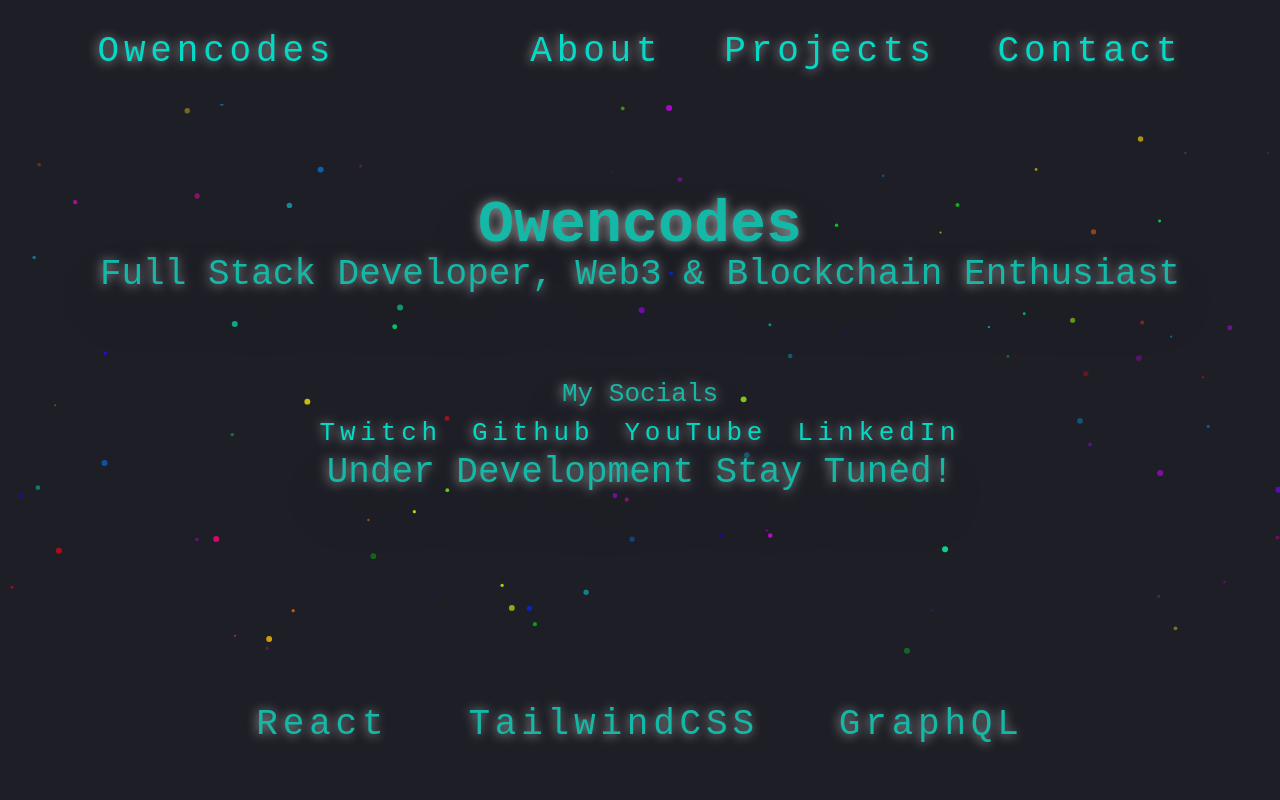
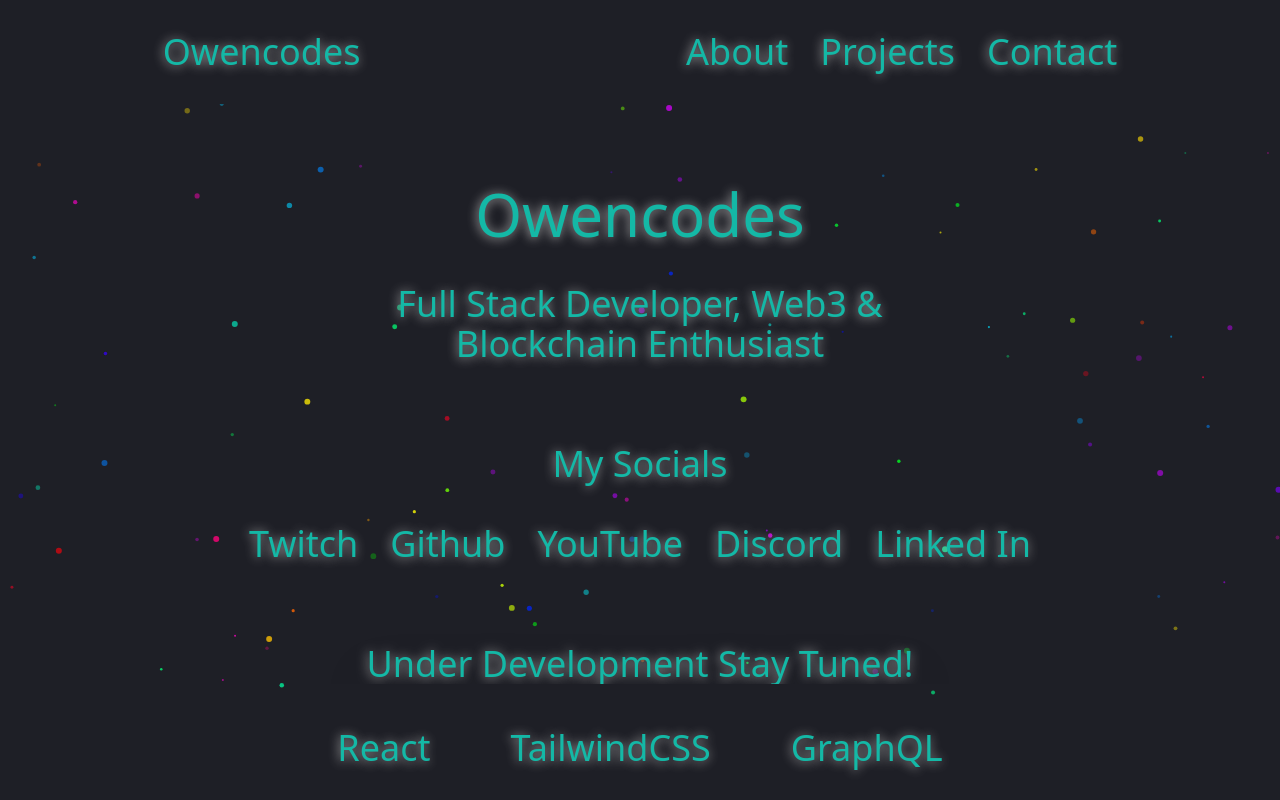
Before and after one commit to owenbcoding/owencodes-app, a React (Create React App) app: page / in a window 1280 px wide. Built offline with nearby package versions, Linux system fonts and the light colour scheme.

Commit message:
changed to tailwind styles

```diff
--- a/src/App.css
+++ /dev/null
@@ -1,50 +0,0 @@
-.App {
-    text-align: center;
-}
-
-.App-logo {
-    height: 40vmin;
-    pointer-events: none;
-}
-
-@media (prefers-reduced-motion: no-preference) {
-    .App-logo {
-        animation: App-logo-spin infinite 20s linear;
-    }
-}
-
-.App-header {
-    min-height: 60vh;
-    display: flex;
-    flex-direction: column;
-    align-items: center;
-    justify-content: center;
-    font-size: calc(10px + 2vmin);
-    color: white;
-}
-
-.App-link {
-    color: #03dac6;
-    text-decoration: none;
-    cursor: pointer;
-}
-
-@keyframes App-logo-spin {
-    from {
-        transform: rotate(0deg);
-    }
-    to {
-        transform: rotate(360deg);
-    }
-}
-
-#tsparticles {
-    position: fixed;
-    height: 100%;
-    width: 100%;
-    margin: 0;
-    padding: 0;
-    left: 0;
-    top: 0;
-    z-index: -1;
-}
--- a/src/App.js
+++ b/src/App.js
@@ -1,65 +1,44 @@
-import React, { useCallback } from "react";
-import Particles from "react-tsparticles";
-import { loadFull } from "tsparticles";
+import React, {useCallback} from 'react'
+import Particles from 'react-tsparticles'
+import {loadFull} from 'tsparticles'
 // import logo from "./logo.svg";
-import "./App.css";
-import Navbar from "./Navbar";
-import Home from "./Home";
-import particlesOptions from "./particles.json";
+import Navbar from './Navbar'
+import Home from './Home'
+import particlesOptions from './particles.json'
 
 function App() {
 	const particlesInit = useCallback((main) => {
-    loadFull(main);
-  }, []);
+		loadFull(main)
+	}, [])
 
 	return (
-    <div className="App overflow-hidden h-full">
+		<div className='text-center overflow-hidden h-full '>
 			<Particles options={particlesOptions} init={particlesInit} />
 			<Navbar />
-      <header className="App-header">
+			<header className='flex flex-col justify-center text-white text-x1'>
 				{/* <img src={logo} className="App-logo" alt="logo"/> */}
-        <h1>Owencodes</h1>
-        <p className="text-4xl drop-shadow-2xl text-teal-500">
-          Full Stack Developer, Web3 & Blockchain Enthusiast
-        </p>
-        <h2 className="drop-shadow-2xl text-teal-500 mt-20">My Socials</h2>
-        <div>
-        <a
-            className="App-link"
-            href="https://www.twitch.tv/owencodes"
-            target="_blank"
-            rel="noopener noreferrer"
-          >
+				<h1 className='text-6xl mt-20 text-teal-500 text-'>Owencodes</h1>
+				<p className='text-4xl text-teal-500 mt-10'>Full Stack Developer, Web3 &</p>
+				<p className='text-4xl text-teal-500'> Blockchain Enthusiast</p>
+				<h2 className='text-4xl text-teal-500 mt-20'>My Socials</h2>
+				<div className='mt-10'>
+					<a className='m-4 text-teal-500 hover:text-gray-500 text-4xl' href='https://www.twitch.tv/owencodes' target='_blank' rel='noopener noreferrer'>
 						Twitch
 					</a>
-          <a
-            className="App-link"
-            href="https://github.com/owenbcoding"
-            target="_blank"
-            rel="noopener noreferrer"
-          >
+					<a className='m-4 text-teal-500 hover:text-gray-500 text-4xl' href='https://github.com/owenbcoding' target='_blank' rel='noopener noreferrer'>
 						Github
 					</a>
 
-          <a
-            className="App-link"
-            href="https://www.linkedin.com/in/eoghan-byrne-97221518a/"
-            target="_blank"
-            rel="noopener noreferrer"
-          >
+					<a className='m-4 text-teal-500 hover:text-gray-500 text-4xl' href='' target='_blank' rel='noopener noreferrer'>
 						YouTube
 					</a>
-          <a
-            className="App-link"
-            href=""
-            target="_blank"
-            rel="noopener noreferrer"
-          >
-            LinkedIn
+					<a className='m-4 text-teal-500 hover:text-gray-500 text-4xl' href='https://discord.gg/XknredJKUJ' target='_blank' rel='noopener noreferrer'>
+						Discord
 					</a>
-          <p className="text-4xl drop-shadow-2xl text-teal-500">
-            Under Development Stay Tuned!
-          </p>
+					<a className='m-4 text-teal-500 hover:text-gray-500 text-4xl' href='https://www.linkedin.com/in/eoghan-byrne-97221518a/' target='_blank' rel='noopener noreferrer'>
+						Linked In
+					</a>
+					<p className='text-4xl drop-shadow-2xl text-teal-500 mt-20'>Under Development Stay Tuned!</p>
 					{/* <p className="text-4xl drop-shadow-2xl text-teal-500">Hosted on
             <a
             className="App-link"
@@ -71,7 +50,7 @@
 			</header>
 			<Home />
 		</div>
-  );
+	)
 }
 
-export default App;
+export default App
--- a/src/Home.js
+++ b/src/Home.js
@@ -2,10 +2,10 @@
 function Home() {
 
   return (
-    <div className="Home absolute bottom-0 flex justify-center py-8 mx-auto mt-40 bg-[#1e1f26] w-full">
-            <a className="text-4xl text-teal-500 font-medium mx-10 cursor-pointer">React</a>
-            <a className="text-4xl text-teal-500 font-medium mx-10 cursor-pointer">TailwindCSS</a>
-            <a className="text-4xl text-teal-500 font-medium mx-10 cursor-pointer">GraphQL</a>
+    <div className="absolute bottom-0 flex justify-center py-8 mx-auto mt-40 bg-[#1e1f26] w-full">
+            <a className="text-4xl text-teal-500 hover:text-gray-500 font-medium mx-10 cursor-pointer">React</a>
+            <a className="text-4xl text-teal-500 hover:text-gray-500 font-medium mx-10 cursor-pointer">TailwindCSS</a>
+            <a className="text-4xl text-teal-500 hover:text-gray-500 font-medium mx-10 cursor-pointer">GraphQL</a>
     </div>
   );
 }
--- a/src/Navbar.js
+++ b/src/Navbar.js
@@ -1,16 +1,24 @@
 const Navbar = () => {
-  return (
-    <nav className="flex justify-around py-8 mx-auto bg-[#1e1f26]">
-      <div>
-        <h3 class="text-4xl font-medium text-teal-500"><a href="/">Owencodes</a></h3>
-      </div>
-      <div class="flex space-x-8">
-        <li className="list-none text-4xl"><a href="#">About</a></li>
-        <li className="list-none text-4xl"><a href="#">Projects</a></li>
-        <li className="list-none text-4xl"><a href="#">Contact</a></li>
-      </div>
-    </nav>
-  );
-};
+	return (
+		<nav className='flex justify-around py-8 mx-auto bg-[#1e1f26]'>
+			<div>
+				<h3 class='text-4xl font-medium text-teal-500 hover:text-gray-500'>
+					<a href='/'>Owencodes</a>
+				</h3>
+			</div>
+			<div class='flex space-x-8'>
+				<li className='list-none'>
+					<a className="text-teal-500 hover:text-gray-500 text-4xl" href='#'>About</a>
+				</li>
+				<li className='list-none text-4xl'>
+					<a className="text-teal-500 hover:text-gray-500 text-4xl" href='#'>Projects</a>
+				</li>
+				<li className='list-none'>
+					<a className="text-teal-500 hover:text-gray-500 text-4xl" href='#'>Contact</a>
+				</li>
+			</div>
+		</nav>
+	)
+}
 
-export default Navbar;
+export default Navbar
--- a/src/index.css
+++ b/src/index.css
@@ -3,47 +3,32 @@
 @tailwind utilities;
 
 @layer components {
+	#tsparticles {
+		position: fixed;
+		height: 100%;
+		width: 100%;
+		margin: 0;
+		padding: 0;
+		left: 0;
+		top: 0;
+		z-index: -1;
+	}
   * {
     text-shadow: #a8a8a8 -1px 1px 11px;
   }
+}
 
-  body {
-    margin: 0;
-    -webkit-font-smoothing: antialiased;
-    -moz-osx-font-smoothing: grayscale;
-    font-family: monospace;
-  }
 
-  h1 {
-    @apply font-bold text-6xl drop-shadow-2xl text-teal-500;
-  }
+/* .App-header {
+    min-height: 60vh;
+    display: flex;
+    flex-direction: column;
+    align-items: center;
+    justify-content: center;
+    font-size: calc(10px + 2vmin);
+    color: white;
+} */
 
-  /* h1 {
-    font-size: 5vw;
-    margin: 0;
-    padding-bottom: 0.5rem;
-    letter-spacing: 0.3rem;
-    color: #03dac6;
-  } */
-
-  /* p {
-    color: #03dac6;
-    font-size: 2vw;
-    padding-bottom: 0.5rem;
-    letter-spacing: 0.3rem;
-  } */
-
-  a {
-    margin: 15px;
-    color: #03dac6;
-    padding-bottom: 0.5rem;
-    letter-spacing: 0.3rem;
-  }
-
-  a:hover {
-    color: #031011;
-  }
-}
 /* * {
   text-shadow: #a8a8a8 -1px 1px 11px;
 }
```
Also changed, not shown: .prettierrc.json (added). Lines whose indentation alone changed are shown as unchanged.
